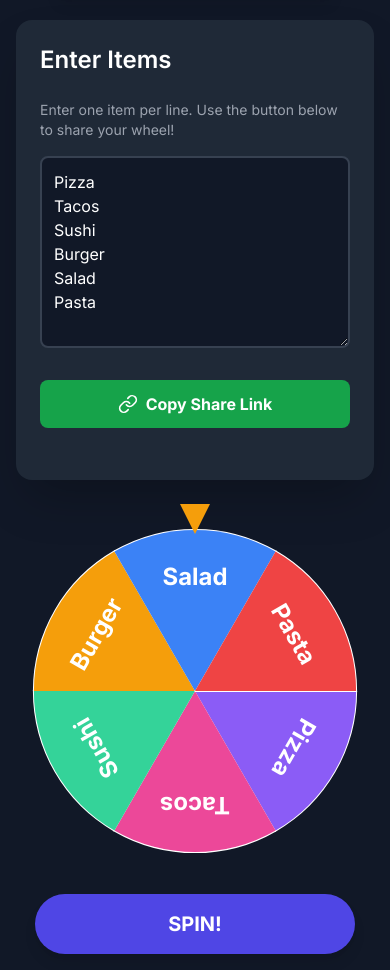
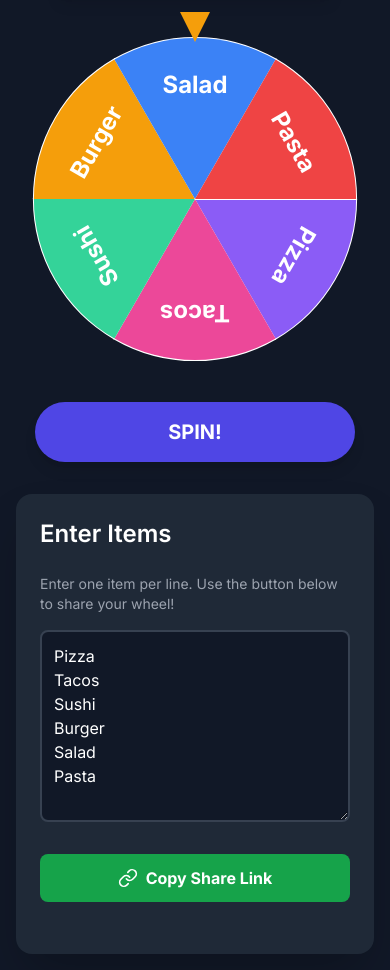
Before and after one commit to saellis/wheel.github.io, a plain HTML site: page index.html in a window 390 px wide. Shown: the part 60-1030 px from the top of the page. Drawn offline with nearby package versions, Linux system fonts and the light colour scheme.

Commit message:
Mobile usability updates

```diff
--- a/index.html
+++ b/index.html
@@ -9,7 +9,8 @@
     <style>
         body {
             font-family: 'Inter', sans-serif;
-            overflow: hidden;
+            /* Allow vertical scrolling on mobile while preventing horizontal scroll */
+            overflow-x: hidden;
         }
         /* Custom styles for the pointer */
         .pointer {
@@ -41,7 +42,8 @@
     <div class="w-full max-w-6xl grid grid-cols-1 lg:grid-cols-3 gap-8">
 
         <!-- Left Column: Controls & Text Input -->
-        <div class="lg:col-span-1 bg-gray-800 p-6 rounded-2xl shadow-2xl flex flex-col space-y-4">
+        <!-- UPDATED: Added order classes for responsive layout -->
+        <div class="lg:col-span-1 bg-gray-800 p-6 rounded-2xl shadow-2xl flex flex-col space-y-4 order-2 lg:order-1">
             <h2 class="text-2xl font-semibold mb-2">Enter Items</h2>
             <p class="text-sm text-gray-400 mb-2">Enter one item per line. Use the button below to share your wheel!</p>
             <textarea id="optionsInput" class="w-full h-48 lg:h-64 bg-gray-900 border-2 border-gray-700 rounded-lg p-3 text-base focus:ring-2 focus:ring-indigo-500 focus:border-indigo-500 transition-colors" placeholder="Pizza&#10;Tacos&#10;Sushi&#10;Burger&#10;Salad&#10;Pasta"></textarea>
@@ -56,7 +58,8 @@
         </div>
 
         <!-- Right Column: Wheel & Spin Button -->
-        <div class="lg:col-span-2 flex flex-col items-center justify-center space-y-6">
+        <!-- UPDATED: Added order classes for responsive layout -->
+        <div class="lg:col-span-2 flex flex-col items-center justify-center space-y-6 order-1 lg:order-2">
             <div class="relative w-full max-w-md md:max-w-lg aspect-square flex items-center justify-center">
                 <!-- Pointer Arrow -->
                 <div class="pointer absolute top-0 left-1/2 -translate-x-1/2 -mt-2"></div>
@@ -328,6 +331,8 @@
                 optionsInput.value = "Pizza\nTacos\nSushi\nBurger\nSalad\nPasta";
             }
 
+
+
             // Event Listeners
             optionsInput.addEventListener('input', handleInputChange);
             spinButton.addEventListener('click', spin);
```
